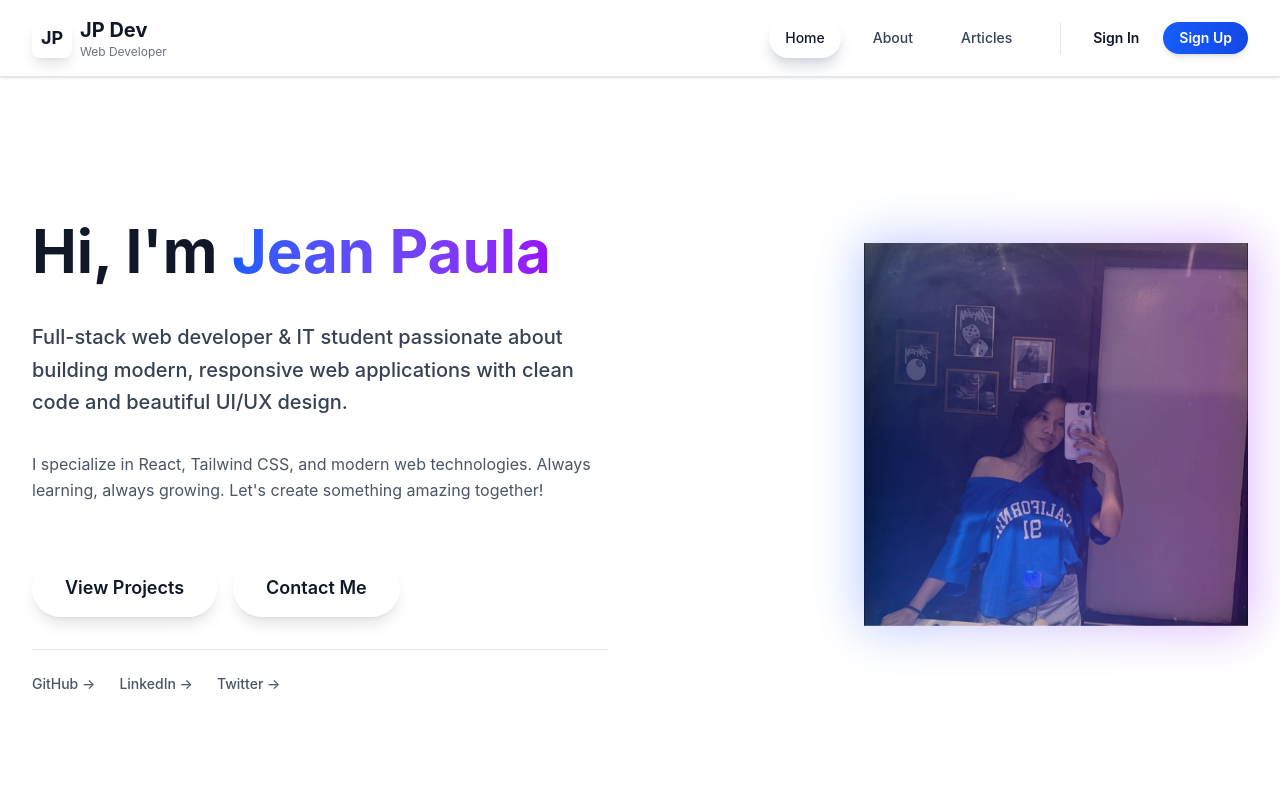
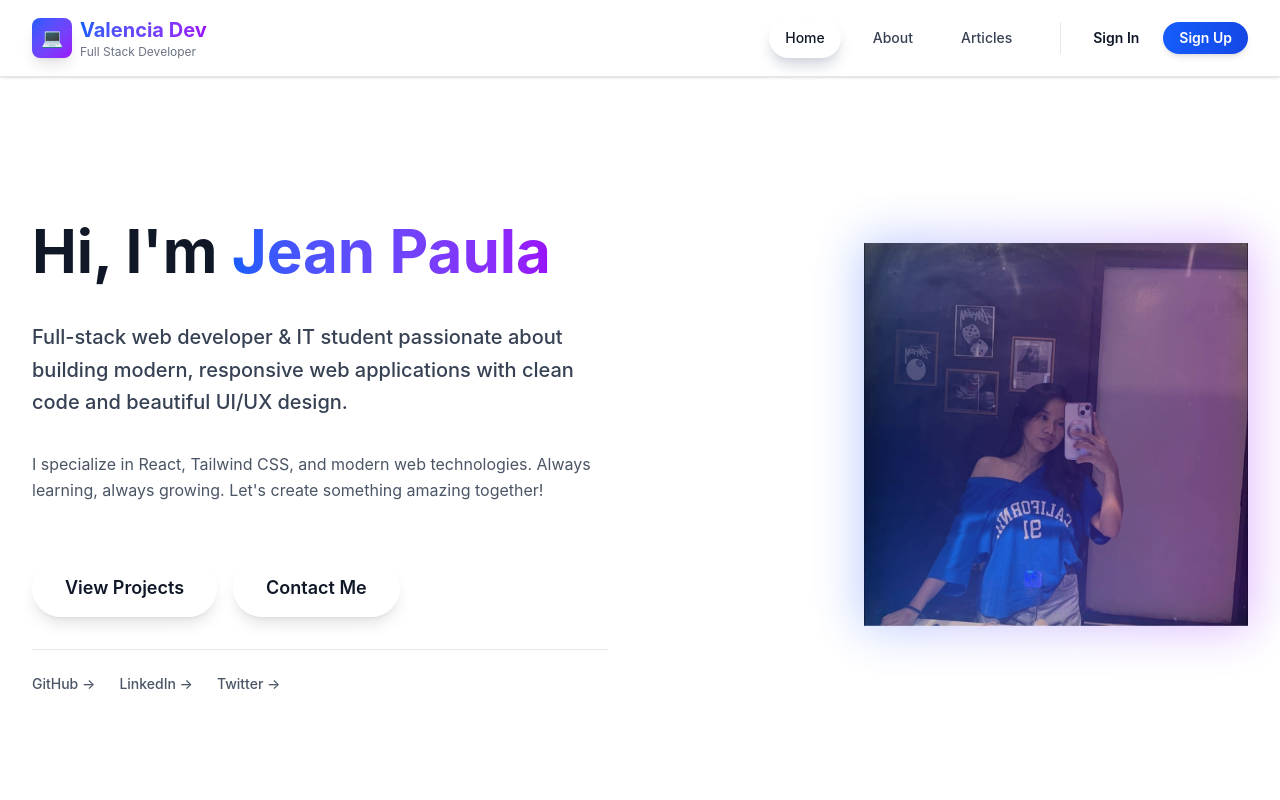
Before and after one commit to 0jeaaan/valencia-lab-act2, a React (Vite) app: page / in a window 1280 px wide. Shown: the top 800 px of the page. Built offline with nearby package versions, Linux system fonts and the light colour scheme.

Commit message:
style: Update navbar logo with gradient design and emoji icon

```diff
--- a/src/components/NavBar.jsx
+++ b/src/components/NavBar.jsx
@@ -15,12 +15,12 @@ const NavBar = () => {
       <div className='max-w-7xl mx-auto px-6 lg:px-8 py-4 flex items-center justify-between'>
         {/* Logo */}
         <NavLink to='/' className='flex items-center gap-2 group transition-transform duration-300 hover:scale-105'>
-          <div className='w-10 h-10 bg-white rounded-lg flex items-center justify-center shadow-lg'>
-            <span className='text-gray-900 font-bold text-lg'>JP</span>
+          <div className='w-10 h-10 bg-gradient-to-br from-blue-600 to-purple-600 rounded-lg flex items-center justify-center shadow-lg'>
+            <span className='text-white font-bold text-lg'>💻</span>
           </div>
           <div className='hidden sm:block'>
-            <h1 className='text-xl font-bold text-gray-900 group-hover:text-blue-600 transition-colors'>JP Dev</h1>
-            <p className='text-xs text-gray-500'>Web Developer</p>
+            <h1 className='text-xl font-bold bg-gradient-to-r from-blue-600 to-purple-600 bg-clip-text text-transparent group-hover:from-purple-600 group-hover:to-blue-600 transition-all'>Valencia Dev</h1>
+            <p className='text-xs text-gray-500'>Full Stack Developer</p>
           </div>
         </NavLink>
 
```
